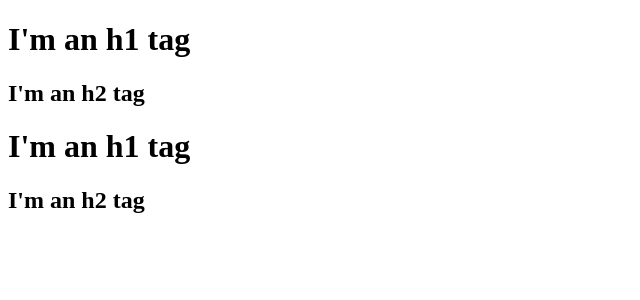
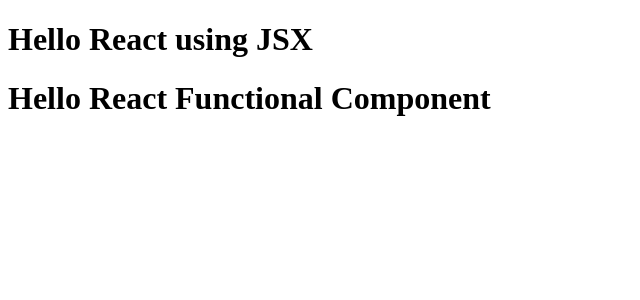
Before and after one commit to anwarsiddiqui018/hello-react, a React (Vite) app: page / in a window 1280 px wide. Shown: the top 300 px of the page, without its empty margins (0-640 px from the left). Built offline with nearby package versions, Linux system fonts and the light colour scheme.

Commit message:
Episode 3

```diff
--- a/App.js
+++ b/App.js
@@ -2,21 +2,24 @@
 import React from "react";
 import ReactDOM from "react-dom/client";
 
-const parent = React.createElement("div", {id: "parent"},
-    [
-        React.createElement("div", {id: "child"}, [
-            React.createElement("h1", {}, "I'm an h1 tag"),
-            React.createElement("h2", {}, "I'm an h2 tag")
-        ]),
-        React.createElement("div", {id: "child2"}, [
-            React.createElement("h1", {}, "I'm an h1 tag"),
-            React.createElement("h2", {}, "I'm an h2 tag")
-        ])
+// React Element
 
-    ])
+const Title = () =>(
+    <h1 className = "head" tabIndex="5">
+          Hello React using JSX
+    </h1>
+)
 
-console.log(parent); // Object
+// React Functional Component
+
+const HeadingComponent = () => (
+    <div id="container">
+        <Title/>
+        <h1 className="heading"> Hello React Functional Component </h1>
+
+    </div>
+)
 
 const root = ReactDOM.createRoot(document.getElementById("root"));
 
-root.render(parent)
+root.render(<HeadingComponent/>)
--- a/package.json
+++ b/package.json
@@ -3,6 +3,8 @@
   "version": "1.0.0",
   "description": "This is Hello React starting from zero",
   "scripts": {
+    "start": "parcel index.html",
+    "build": "parcel build index.html",
     "test": "jest"
   },
   "repository": {
```
Also changed, not shown: index.html (+0 -14 lines).
